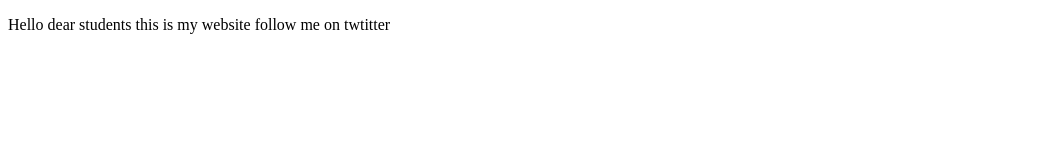
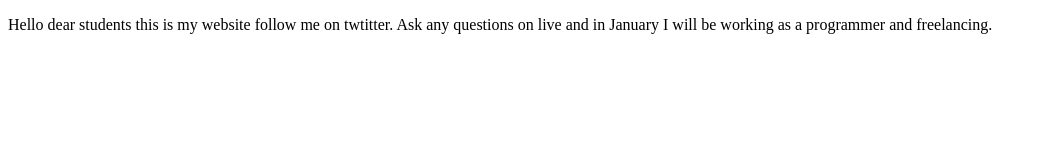
Before and after one commit to pimiento1224/proyectodemocursoPrework, a plain HTML site: page index.html in a window 1280 px wide. Shown: the whole page, without its empty margins (0-1042 px from the left). Drawn offline with Linux system fonts and the light colour scheme.

Commit message:
cambios prueba

```diff
--- a/index.html
+++ b/index.html
@@ -8,7 +8,7 @@
 </head>
 <body>
     <p>
-        Hello dear students this is my website follow me on twtitter
+        Hello dear students this is my website follow me on twtitter. Ask any questions on live and in January I will be working as a programmer and freelancing.
     </p>
 </body>
 </html>
```
